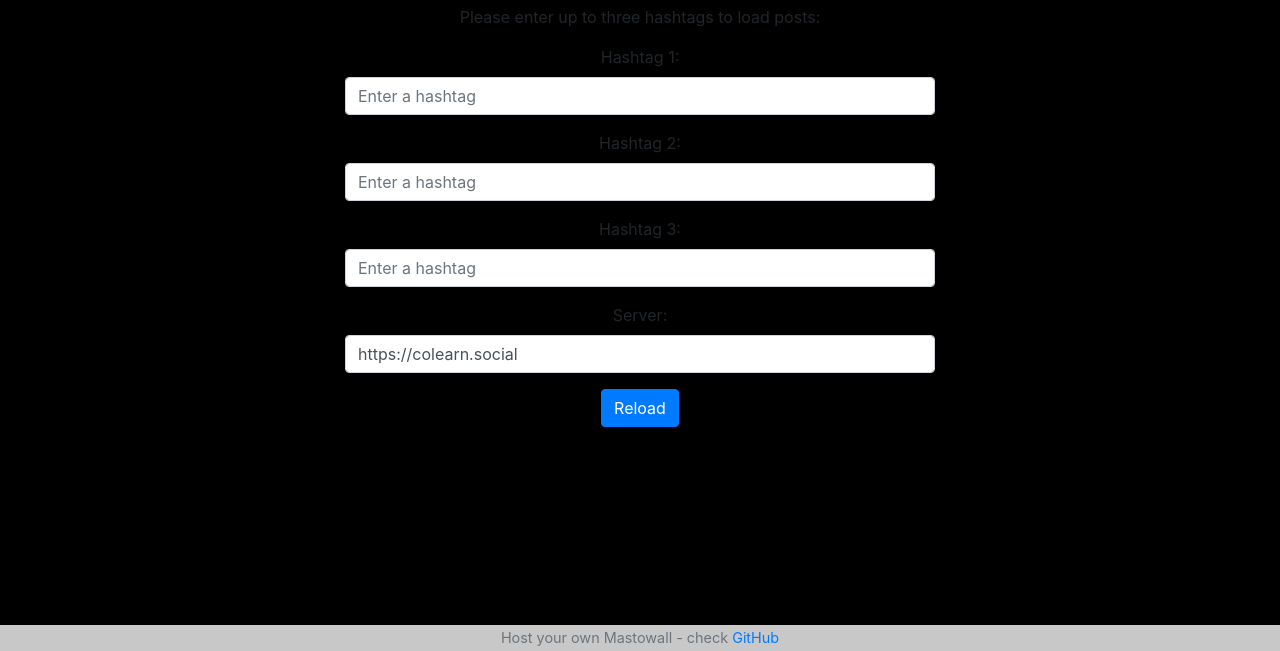
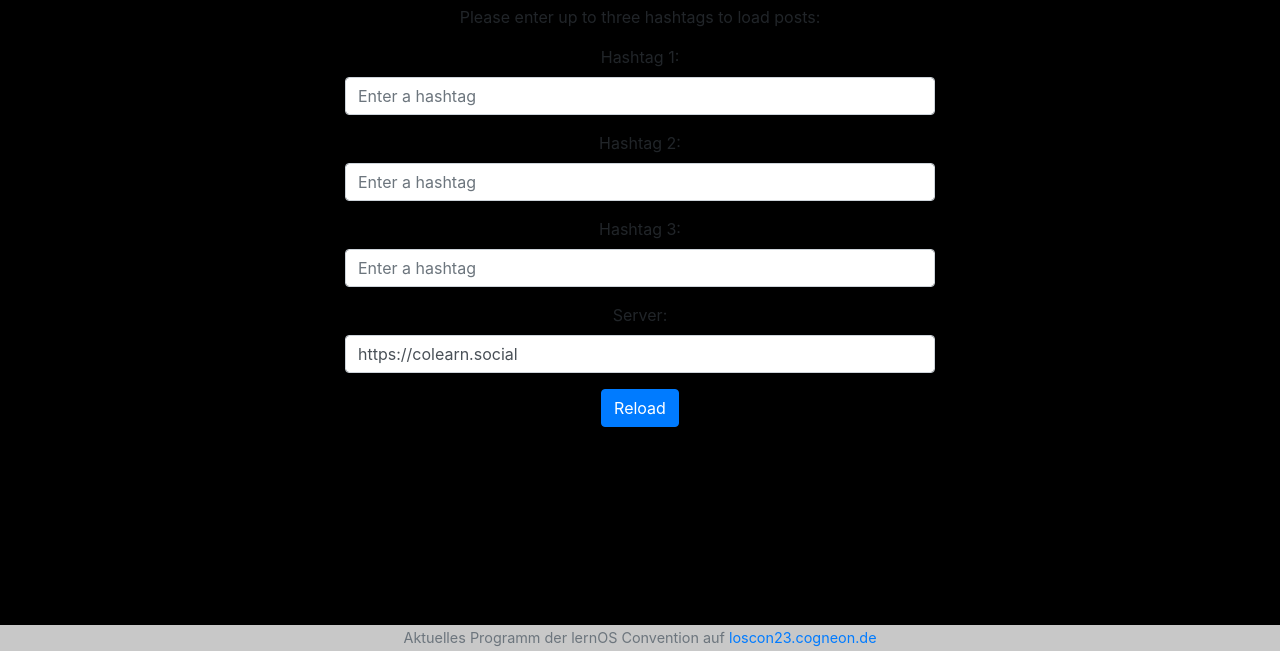
Before and after one commit to cogneon/digital-asset-pool, a plain HTML site: page loscon23/mastowall/index.html in a window 1280 px wide. Shown: the part 149-800 px from the top of the page. Drawn offline with nearby package versions, Linux system fonts and the light colour scheme.

Commit message:
Link zum Programm im Footer ergänzt

```diff
--- a/loscon23/mastowall/index.html
+++ b/loscon23/mastowall/index.html
@@ -50,8 +50,8 @@
 
     <footer class="footer text-center py-4 mt-5">
       <div class="container">
-          <span class="text-muted">Host your own Mastowall - check </span>
-          <a href="https://github.com/rstockm/mastowall" target="_blank">GitHub</a>
+          <span class="text-muted">Aktuelles Programm der lernOS Convention auf </span>
+          <a href="https://loscon23.cogneon.de/loscon23/schedule/" target="_blank">loscon23.cogneon.de</a>
       </div>
     </footer>
 
```
